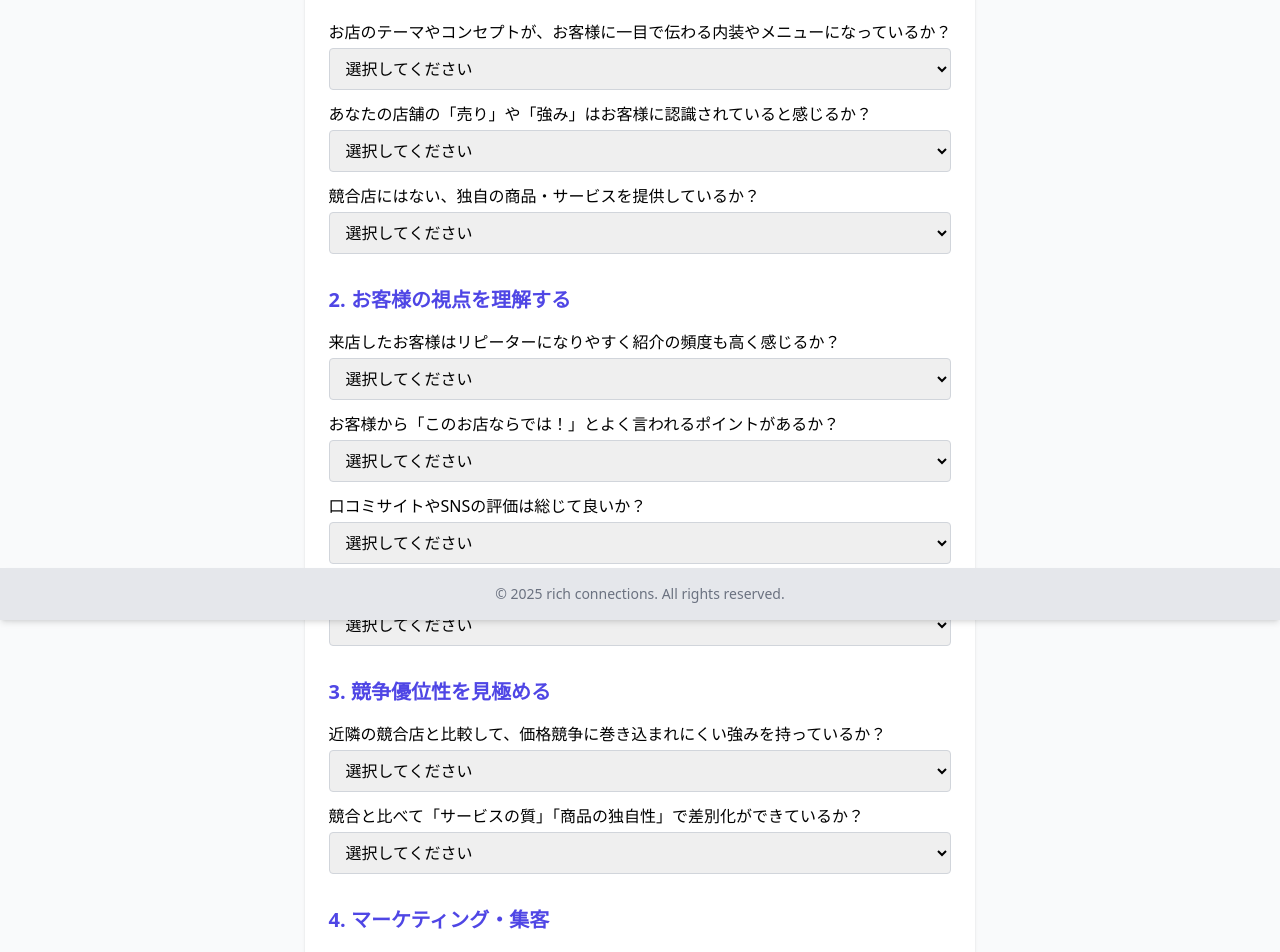
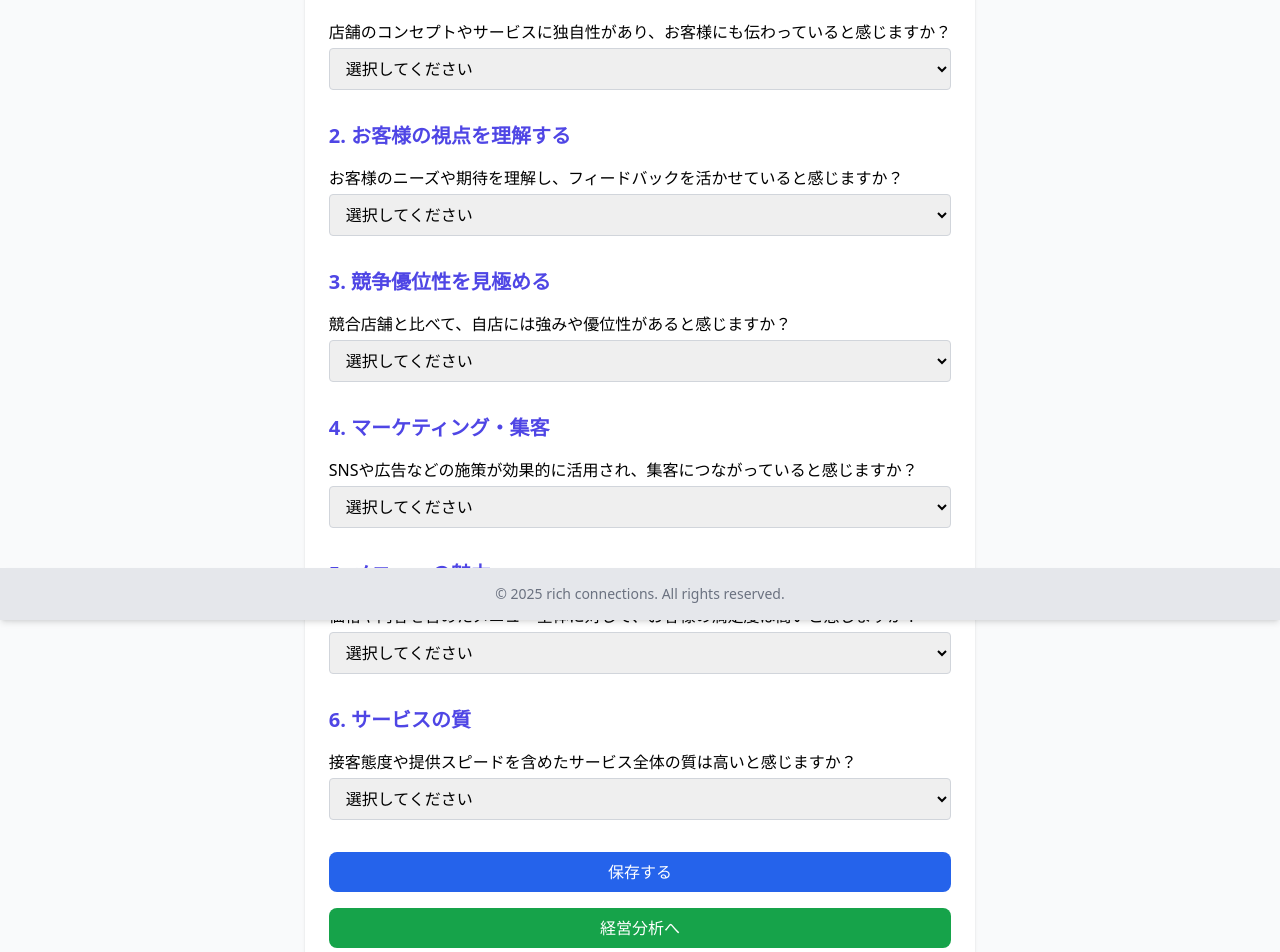
Before and after one commit to teishito/step4-richconnections-front, a Next.js app: page /diagnosis in a window 1280 px wide. Shown: the part 180-1132 px from the top of the page. Built offline with nearby package versions, Linux system fonts and the light colour scheme.

Commit message:
Update SearchForm.jsx

```diff
--- a/components/SearchForm.jsx
+++ b/components/SearchForm.jsx
@@ -2,62 +2,67 @@ import { useState } from "react";
 import { useRouter } from "next/router";
 import Link from "next/link";
 
-const yesNoOptions = ["Yes", "No"];
-const scale4Options = [
-  "①とてもそう思う",
-  "②ややそう思う",
-  "③あまりそう思わない",
-  "④全くそう思わない",
+const scale5Options = [
+  "① 全くそう思わない",
+  "② あまりそう思わない",
+  "③ どちらともいえない",
+  "④ ややそう思う",
+  "⑤ 非常にそう思う",
 ];
 
 const diagnosisStructure = [
   {
     title: "1. 店舗のコンセプト・独自性",
     questions: [
-      { q: "お店のテーマやコンセプトが、お客様に一目で伝わる内装やメニューになっているか？", type: "yesno" },
-      { q: "あなたの店舗の「売り」や「強み」はお客様に認識されていると感じるか？", type: "scale4" },
-      { q: "競合店にはない、独自の商品・サービスを提供しているか？", type: "yesno" },
+      {
+        q: "店舗のコンセプトやサービスに独自性があり、お客様にも伝わっていると感じますか？",
+        type: "scale5",
+      },
     ],
   },
   {
     title: "2. お客様の視点を理解する",
     questions: [
-      { q: "来店したお客様はリピーターになりやすく紹介の頻度も高く感じるか？", type: "scale4" },
-      { q: "お客様から「このお店ならでは！」とよく言われるポイントがあるか？", type: "yesno" },
-      { q: "口コミサイトやSNSの評価は総じて良いか？", type: "yesno" },
-      { q: "価格に関係なく「この店だから通う」というファンがいるか？", type: "yesno" },
+      {
+        q: "お客様のニーズや期待を理解し、フィードバックを活かせていると感じますか？",
+        type: "scale5",
+      },
     ],
   },
   {
     title: "3. 競争優位性を見極める",
     questions: [
-      { q: "近隣の競合店と比較して、価格競争に巻き込まれにくい強みを持っているか？", type: "yesno" },
-      { q: "競合と比べて「サービスの質」「商品の独自性」で差別化ができているか？", type: "scale4" },
+      {
+        q: "競合店舗と比べて、自店には強みや優位性があると感じますか？",
+        type: "scale5",
+      },
     ],
   },
   {
     title: "4. マーケティング・集客",
     questions: [
-      { q: "SNS（Instagram・Twitterなど）での発信を積極的に行っているか？", type: "yesno" },
-      { q: "SNS経由で来店したお客様の割合は増えていると感じるか？", type: "scale4" },
-      { q: "集客施策（チラシ・クーポン・広告など）の効果を測定しているか？", type: "yesno" },
-      { q: "過去のキャンペーンやプロモーションで特に成功した施策があるか？", type: "yesno" },
+      {
+        q: "SNSや広告などの施策が効果的に活用され、集客につながっていると感じますか？",
+        type: "scale5",
+      },
     ],
   },
   {
     title: "5. メニューの魅力",
     questions: [
-      { q: "「これのために通いたい」とお客様から仰られる商品があるか？", type: "scale4" },
-      { q: "価格帯は、ターゲット層の期待と合致しているか？", type: "yesno" },
-      { q: "お客様のニーズを把握し、メニュー開発や改良を行っているか？", type: "yesno" },
+      {
+        q: "価格や内容を含めたメニュー全体に対して、お客様の満足度は高いと感じますか？",
+        type: "scale5",
+      },
     ],
   },
   {
     title: "6. サービスの質",
     questions: [
-      { q: "来店時の待ち時間やオペレーションはスムーズに管理されているか？", type: "scale4" },
-      { q: "スタッフの対応は、競合店と比べても自信があると感じるか？", type: "scale4" },
-      { q: "スタッフ教育を定期的に行っているか？", type: "yesno" },
+      {
+        q: "接客態度や提供スピードを含めたサービス全体の質は高いと感じますか？",
+        type: "scale5",
+      },
     ],
   },
 ];
@@ -74,18 +79,18 @@ export default function DiagnosisForm() {
     e.preventDefault();
     console.log("保存された回答:", answers);
     alert("診断内容が保存されました！（仮）");
-    // TODO: API保存やローカルストレージ保存を追加可能
   };
 
   const handleAnalyze = () => {
-    // OpenAIなどのAPIで診断結果を解析する処理へ移行（仮）
     console.log("分析を実行:", answers);
     router.push("/diagnosis-analysis");
   };
 
   return (
     <form onSubmit={handleSave} className="max-w-3xl mx-auto bg-white p-6 pb-24 rounded shadow">
-      <h2 className="text-2xl font-bold mb-6" style={{ padding: "30px" }}>自己診断フォーム</h2>
+      <h2 className="text-2xl font-bold mb-6" style={{ padding: "30px" }}>
+        自己診断フォーム
+      </h2>
       {diagnosisStructure.map((section, i) => (
         <div key={section.title} className="mb-8">
           <h3 className="text-xl font-semibold text-indigo-600 mb-4">
@@ -93,7 +98,6 @@ export default function DiagnosisForm() {
           </h3>
           {section.questions.map((q, qi) => {
             const qKey = `${i}-${qi}`;
-            const options = q.type === "yesno" ? yesNoOptions : scale4Options;
             return (
               <div key={qKey} className="mb-3">
                 <p className="mb-1 font-medium">{q.q}</p>
@@ -103,8 +107,10 @@ export default function DiagnosisForm() {
                   className="w-full border border-gray-300 rounded px-3 py-2"
                 >
                   <option value="">選択してください</option>
-                  {options.map((opt) => (
-                    <option key={opt} value={opt}>{opt}</option>
+                  {scale5Options.map((opt) => (
+                    <option key={opt} value={opt}>
+                      {opt}
+                    </option>
                   ))}
                 </select>
               </div>
@@ -121,13 +127,14 @@ export default function DiagnosisForm() {
           保存する
         </button>
 
+        <Link href="/diagnosis-analysis" className="w-full">
           <button
             type="button"
-          onClick={handleAnalyze}
             className="w-full bg-green-600 text-white py-2 rounded-lg hover:bg-green-700"
           >
             経営分析へ
           </button>
+        </Link>
       </div>
     </form>
   );
```
Lines whose indentation alone changed are shown as unchanged.
